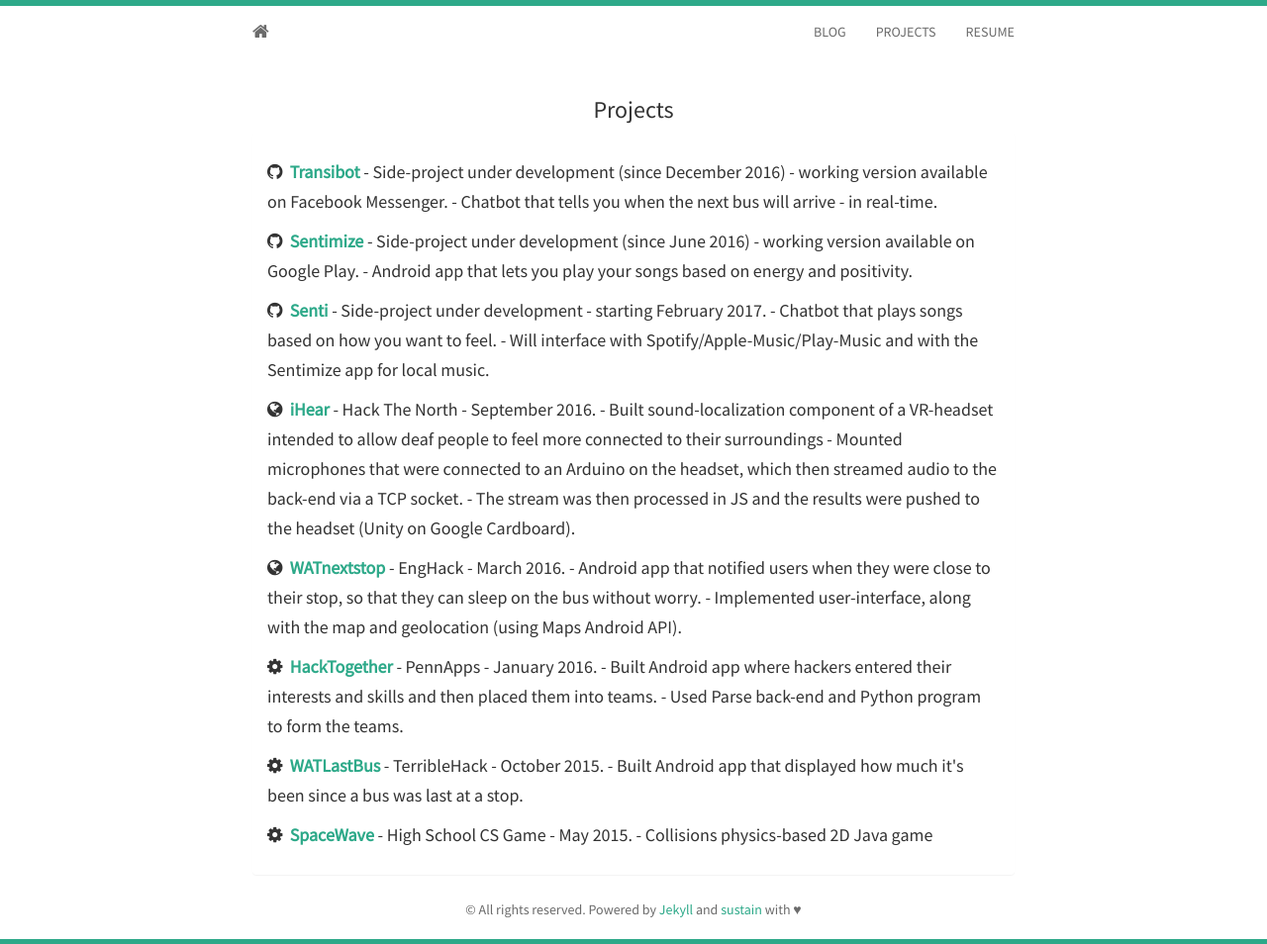
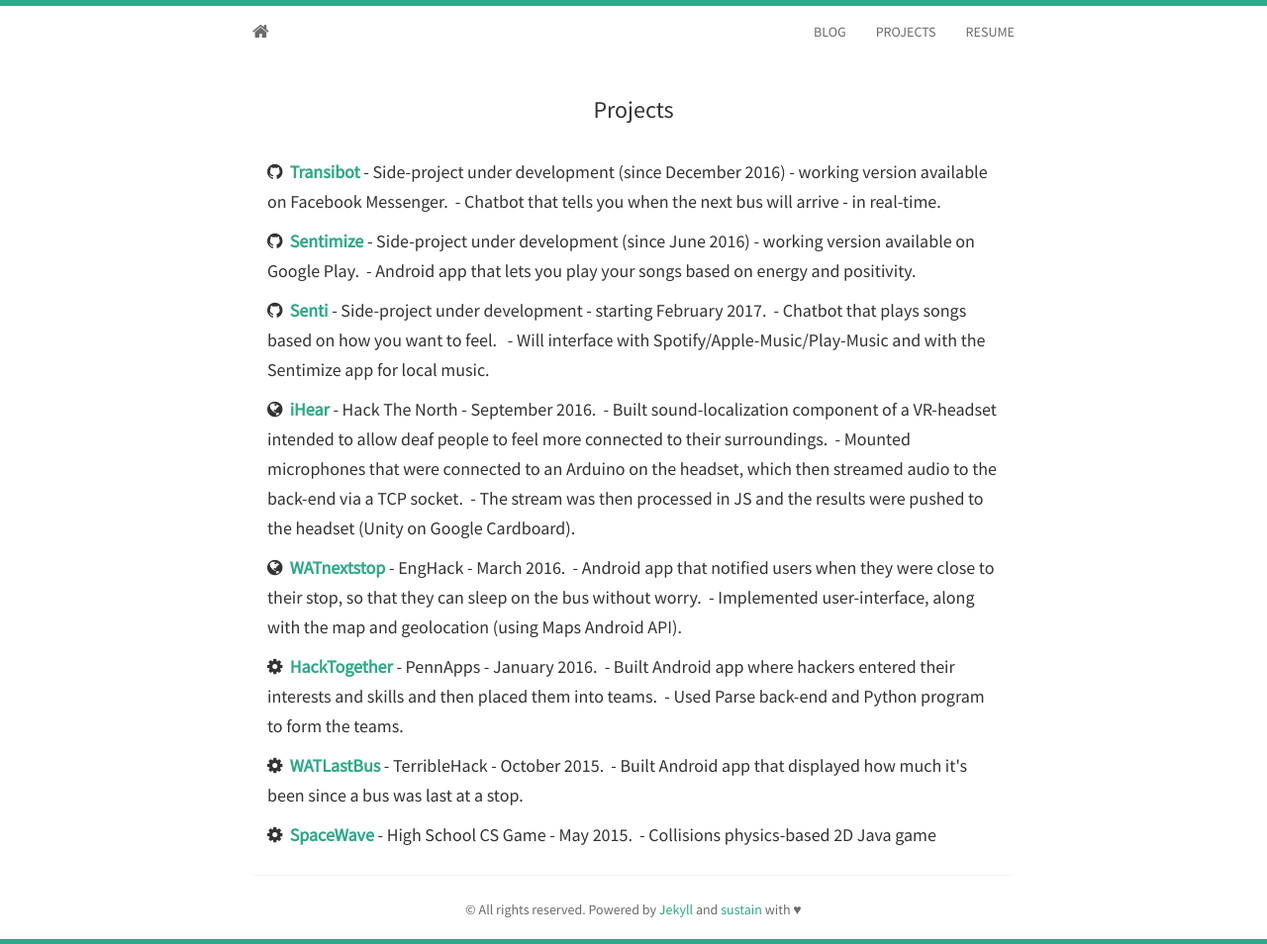
Before and after one commit to EddyIonescu/eddyionescu.github.io, a Jekyll site: the page built from projects.html, in a window 1280 px wide. Shown: the whole page at 99% size. Built offline with Jekyll 4.4.1, drawn with Linux system fonts in a browser that asks for light colours; nearby versions of some CDN libraries; part of the change alters nothing that is shown.

```diff
--- a/_includes/projects.html
+++ b/_includes/projects.html
@@ -5,49 +5,49 @@
     <div class="panel-body">
 		<h5>
 			<i class="fa fa-github"></i>&nbsp;&nbsp;<strong><a href="http://transibot.com">Transibot</a></strong>
-			- Side-project under development (since December 2016) - working version available on Facebook Messenger.
-			- Chatbot that tells you when the next bus will arrive - in real-time.
+			- Side-project under development (since December 2016) - working version available on Facebook Messenger.&nbsp;
+			- Chatbot that tells you when the next bus will arrive - in real-time.&nbsp;
 		</h5>
 		<h5>
 			<i class="fa fa-github"></i>&nbsp;&nbsp;<strong><a href="http://sentimize.me">Sentimize</a></strong>
-			- Side-project under development (since June 2016) - working version available on Google Play.
-			- Android app that lets you play your songs based on energy and positivity.
+			- Side-project under development (since June 2016) - working version available on Google Play.&nbsp;
+			- Android app that lets you play your songs based on energy and positivity.&nbsp;
 		</h5>
     	<h5>
 			<i class="fa fa-github"></i>&nbsp;&nbsp;<strong><a href="#">Senti</a></strong>
-		        - Side-project under development - starting February 2017.
-			- Chatbot that plays songs based on how you want to feel.
-		        - Will interface with Spotify/Apple-Music/Play-Music and with the Sentimize app for local music.
+		        - Side-project under development - starting February 2017.&nbsp;
+			- Chatbot that plays songs based on how you want to feel. &nbsp;
+		        - Will interface with Spotify/Apple-Music/Play-Music and with the Sentimize app for local music.&nbsp;
 		</h5>
 		<h5>
 			<i class="fa fa-globe"></i>&nbsp;&nbsp;<strong><a href="https://devpost.com/software/ihear">iHear</a></strong>
-			- Hack The North - September 2016.
-			- Built sound-localization component of a VR-headset intended to allow deaf people to feel more connected to their surroundings
-                        - Mounted microphones that were connected to an Arduino on the headset, which then streamed audio to the back-end via a TCP socket.
-			- The stream was then processed in JS and the results were pushed to the headset (Unity on Google Cardboard).
+			- Hack The North - September 2016.&nbsp;
+			- Built sound-localization component of a VR-headset intended to allow deaf people to feel more connected to their surroundings.&nbsp;
+                        - Mounted microphones that were connected to an Arduino on the headset, which then streamed audio to the back-end via a TCP socket.&nbsp;
+			- The stream was then processed in JS and the results were pushed to the headset (Unity on Google Cardboard).&nbsp;
 
 		</h5>
 		<h5>
 			<i class="fa fa-globe"></i>&nbsp;&nbsp;<strong><a href="https://devpost.com/software/watnextstop">WATnextstop</a></strong>
-			- EngHack - March 2016.
-			- Android app that notified users when they were close to their stop, so that they can sleep on the bus without worry.
-			- Implemented user-interface, along with the map and geolocation (using Maps Android API).
+			- EngHack - March 2016.&nbsp;
+			- Android app that notified users when they were close to their stop, so that they can sleep on the bus without worry.&nbsp;
+			- Implemented user-interface, along with the map and geolocation (using Maps Android API).&nbsp;
 		</h5>
 		<h5>
 			<i class="fa fa-cog"></i>&nbsp;&nbsp;<strong><a href="https://devpost.com/software/hacktogether-jnzo6w">HackTogether</a></strong>
-			- PennApps - January 2016.
-			- Built Android app where hackers entered their interests and skills and then placed them into teams.
-                        - Used Parse back-end and Python program to form the teams.
+			- PennApps - January 2016.&nbsp;
+			- Built Android app where hackers entered their interests and skills and then placed them into teams.&nbsp;
+                        - Used Parse back-end and Python program to form the teams.&nbsp;
 		</h5>
 		<h5>
 			<i class="fa fa-cog"></i>&nbsp;&nbsp;<strong><a href="https://devpost.com/software/lastbus-grt">WATLastBus</a></strong>
-			- TerribleHack - October 2015.
-			- Built Android app that displayed how much it's been since a bus was last at a stop.
+			- TerribleHack - October 2015.&nbsp;
+			- Built Android app that displayed how much it's been since a bus was last at a stop.&nbsp;
 		</h5>
 	        <h5>
 			<i class="fa fa-cog"></i>&nbsp;&nbsp;<strong><a href="https://github.com/EddyIonescu/SpaceWave">SpaceWave</a></strong>
-			- High School CS Game - May 2015.
-			- Collisions physics-based 2D Java game
+			- High School CS Game - May 2015.&nbsp;
+			- Collisions physics-based 2D Java game&nbsp;
 		</h5>
 
 
```
